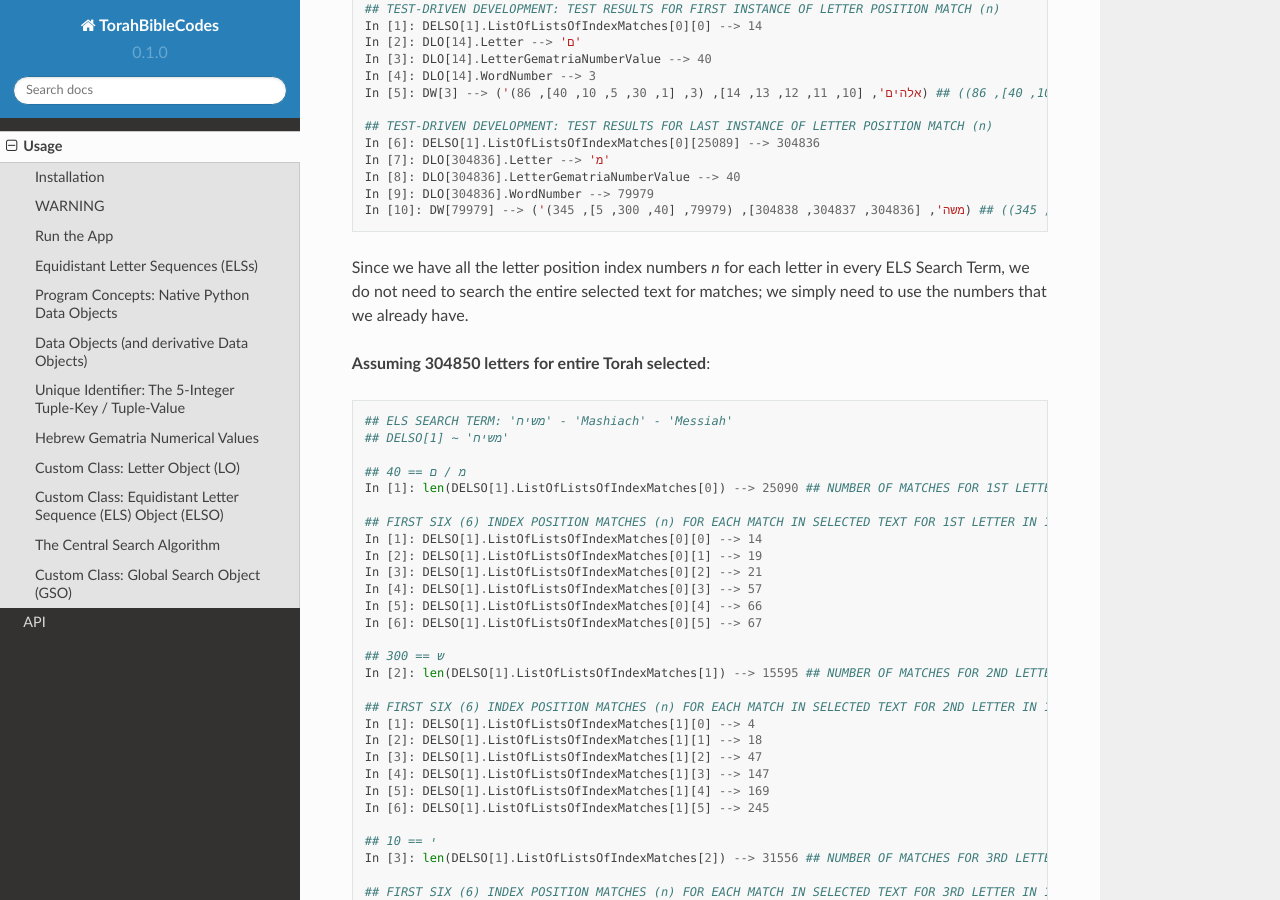
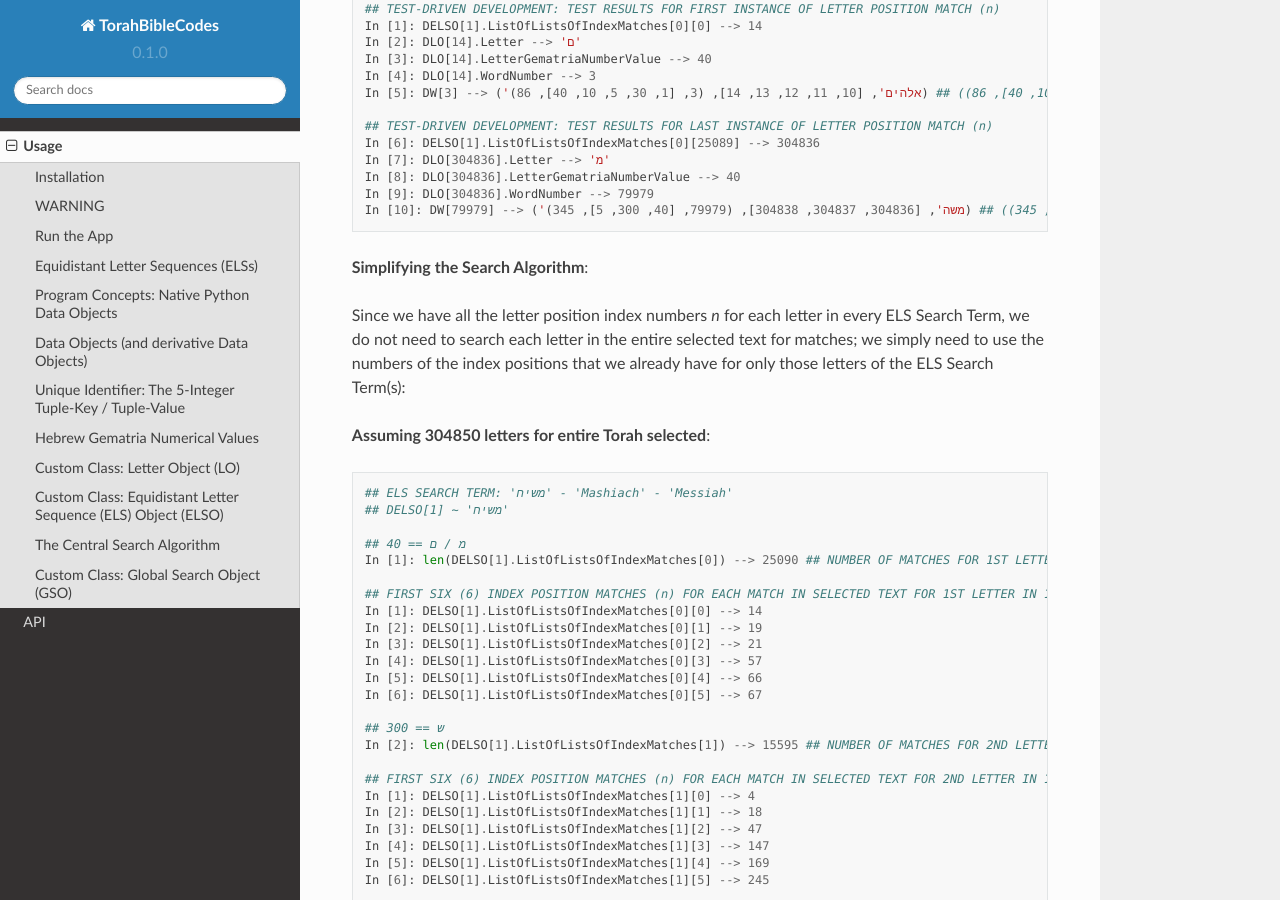
Before and after one commit to TorahBibleCodes/TorahBibleCodes_Sphinx, a Sphinx documentation site: the page built from docs/source/usage.rst, in a window 1280 px wide and 900 px high, scrolled down 13970 px. Built offline with Sphinx 7.4.7 and the Read the Docs theme 2.0.0, drawn with Linux system fonts in a browser that asks for light colours.

Commit message:
Update usage.rst

```diff
--- a/docs/source/usage.rst
+++ b/docs/source/usage.rst
@@ -635,7 +635,9 @@ Let's test the both the first and last results that will be easily confirmable b
    In [9]: DLO[304836].WordNumber --> 79979
    In [10]: DW[79979] --> ('משה', [304836, 304837, 304838], (79979, [40, 300, 5], 345)) ## (משה , [304836, 304837, 304838], (79979, [40, 300, 5], 345))
 
-Since we have all the letter position index numbers *n* for each letter in every ELS Search Term, we do not need to search the entire selected text for matches; we simply need to use the numbers that we already have.
+**Simplifying the Search Algorithm**:
+
+Since we have all the letter position index numbers *n* for each letter in every ELS Search Term, we do not need to search each letter in the entire selected text for matches; we simply need to use the numbers of the index positions that we already have for only those letters of the ELS Search Term(s):
 
 **Assuming 304850 letters for entire Torah selected**::
 
```
